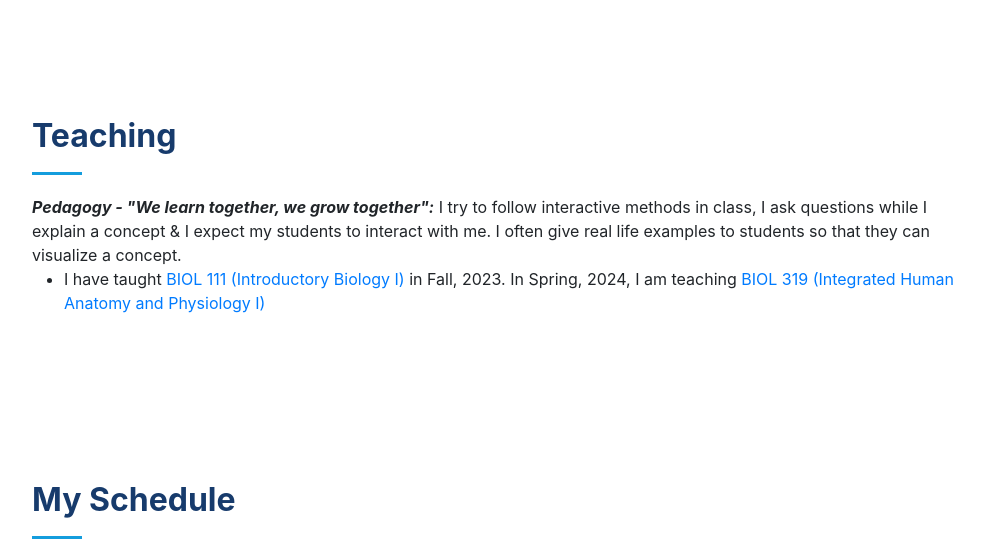
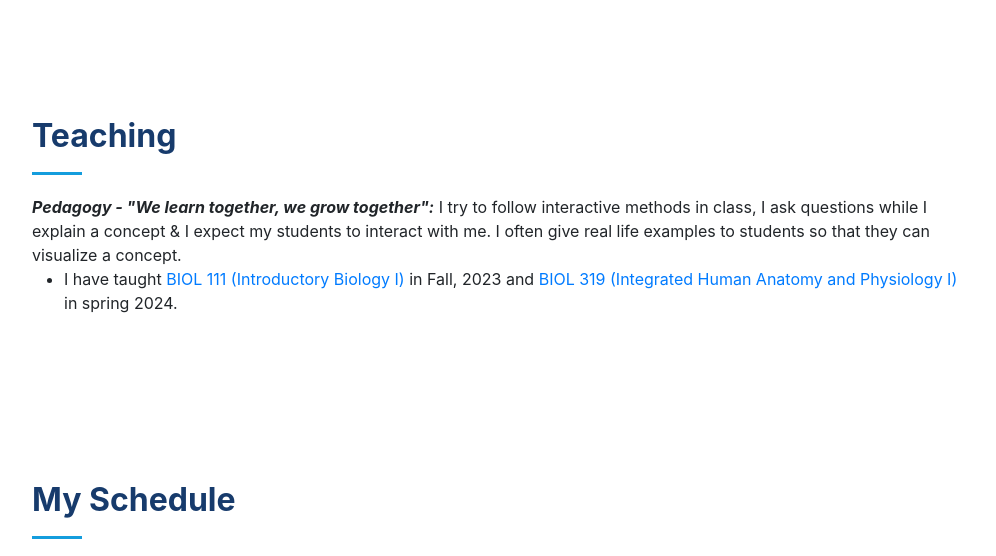
Before and after one commit to Aritra-evolves/Aritra-evolves.github.io, a plain HTML site: page index.html in a window 1280 px wide. Shown: the part 2957-3513 px from the top of the page, without its empty margins (283-1279 px from the left). Drawn offline with nearby package versions, Linux system fonts and the light colour scheme.

Commit message:
teaching and about updated

```diff
--- a/index.html
+++ b/index.html
@@ -202,7 +202,7 @@
           <h2>Teaching</h2>
           <p><i><b>Pedagogy - "We learn together, we grow together":</b></i> I try to follow interactive methods in class, I ask questions while I explain a concept & I expect my students to interact with me. I often give real life examples to students so that they can visualize a concept.</p>
           <ul>
-            <li><p>I have taught <a href="BIOL111.html"> BIOL 111 (Introductory Biology I)</a> in Fall, 2023. In Spring, 2024, I am teaching <a href="BIOL319.html"> BIOL 319 (Integrated Human Anatomy and Physiology I)</a> </p></li>
+            <li><p>I have taught <a href="BIOL111.html"> BIOL 111 (Introductory Biology I)</a> in Fall, 2023 and <a href="BIOL319.html"> BIOL 319 (Integrated Human Anatomy and Physiology I)</a> </p></li> in spring 2024.
           </ul>
         </div>
 
```
Also changed, not shown: BIOL319.html (+1 -1 lines).
